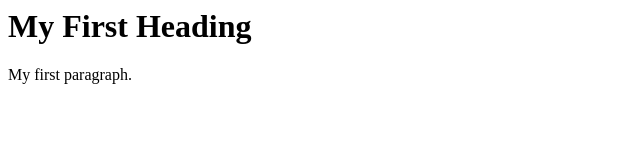
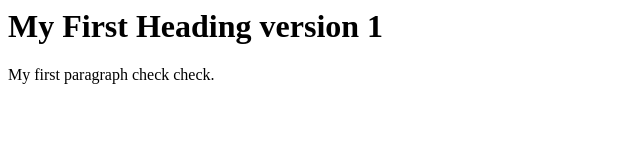
Before and after one commit to ravinder2601/demoazure, a plain HTML site: page index.html in a window 1280 px wide. Shown: the whole page, without its empty margins (0-640 px from the left). Drawn offline with Linux system fonts and the light colour scheme.

Commit message:
Update index.html

```diff
--- a/index.html
+++ b/index.html
@@ -1,9 +1,9 @@
 <html>
 <body>
 
-<h1>My First Heading</h1>
+<h1>My First Heading version 1</h1>
 
-<p>My first paragraph.</p>
+<p>My first paragraph check check.</p>
 
 </body>
 </html>
```
